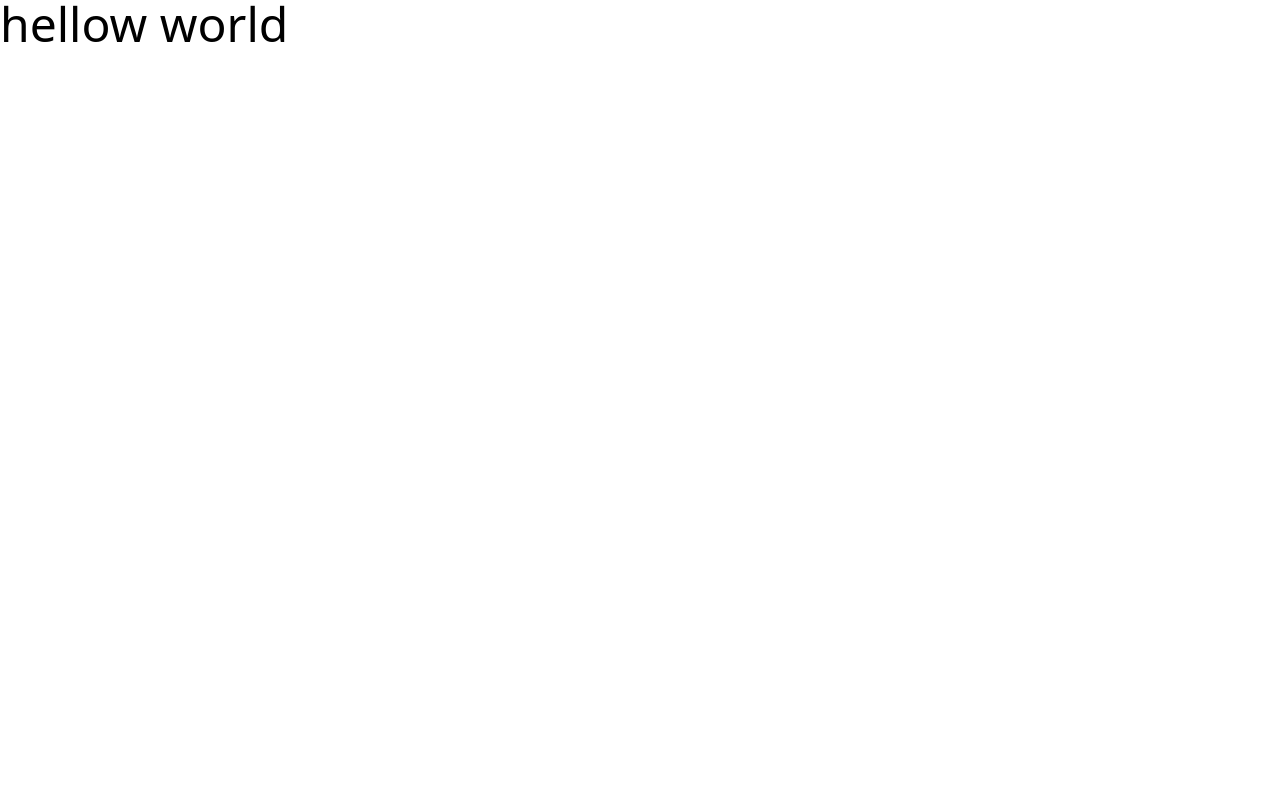
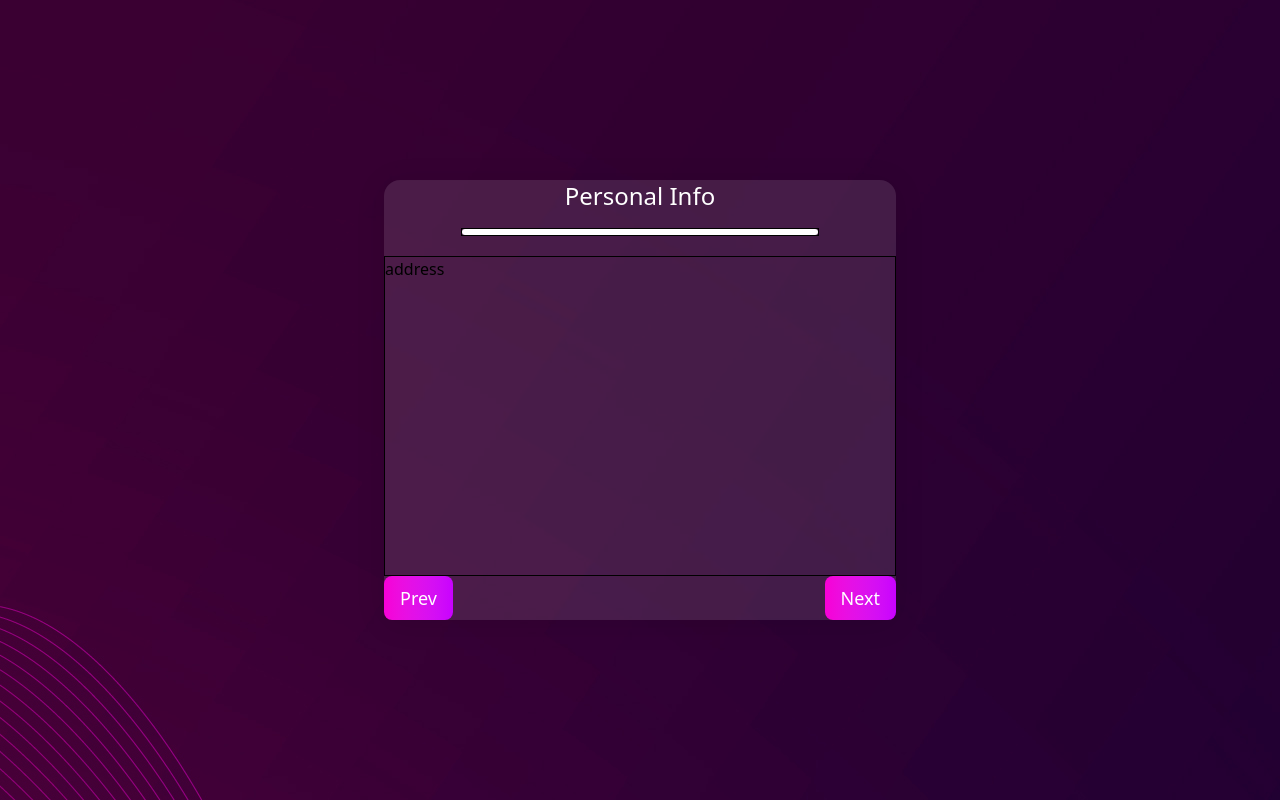
Before and after one commit to Saiful10400/Multi-step-form, a React app: page / in a window 1280 px wide. Built offline with nearby package versions, Linux system fonts and the light colour scheme; the HTML template or start-up script is replaced by a standard one.

Commit message:
progress bar added.

```diff
--- a/src/App.tsx
+++ b/src/App.tsx
@@ -1,8 +1,9 @@
  import background from "./assets/background.jpg"
+import MultiStepsForm from "./Blocks/MultiStepsForm";
 const App = () => {
   return (
-    <div className="text-5xl">
-      hellow world
+    <div className="flex justify-center items-center min-h-screen min-w-full" style={{background:`url(${background})`}}>
+       <MultiStepsForm/>
     </div>
   );
 };
--- /dev/null
+++ b/src/Blocks/Component/Address.tsx
@@ -0,0 +1,10 @@
+
+const Address = () => {
+    return (
+        <div>
+            address
+        </div>
+    );
+};
+
+export default Address;
--- /dev/null
+++ b/src/Blocks/Component/Payment.tsx
@@ -0,0 +1,11 @@
+
+
+const Payment = () => {
+    return (
+        <div>
+            payment
+        </div>
+    );
+};
+
+export default Payment;
--- /dev/null
+++ b/src/Blocks/Component/PersonalInfo.tsx
@@ -0,0 +1,11 @@
+
+
+const PersonalInfo = () => {
+    return (
+        <div>
+            personal info
+        </div>
+    );
+};
+
+export default PersonalInfo;
--- /dev/null
+++ b/src/Blocks/MultiStepsForm.tsx
@@ -0,0 +1,51 @@
+import { useState } from "react";
+import Address from "./Component/Address";
+import Payment from "./Component/Payment";
+import PersonalInfo from "./Component/PersonalInfo";
+import "./Styles/MultiStepsForm.css"
+import FormWrapper from "./Util/Component/FormWrapper";
+import Button from "./Ui/Button";
+import ProgressBar from "./Ui/ProgressBar";
+import Tittle from "./Ui/Tittle";
+
+const MultiStepsForm = () => {
+    const [stepCount, setStepCount] = useState(0)
+
+    // increase counter.
+    const increaseCounter = () => {
+        if (stepCount === 2) return
+        setStepCount(p => p += 1)
+    }
+    // decrease counter.
+    const decreaseCounter = () => {
+        if (stepCount === 0) return
+        setStepCount(p => p -= 1)
+    }
+
+
+    return (
+        <div className="MultiStepsFormContainer min-h-[50vh] w-[40vw]">
+
+            {/* Step tittle */}
+            <Tittle stepCount={stepCount} />
+
+            {/* progress bar. */}
+            <ProgressBar progress={stepCount} />
+
+            {/* Form pages. */}
+            <FormWrapper count={stepCount}>
+                <Address />
+                <Payment />
+                <PersonalInfo />
+            </FormWrapper>
+
+            {/* tauggleing buttons. */}
+            <section className="flex items-center justify-between">
+                <Button fn={decreaseCounter} text="Prev" />
+                <Button fn={increaseCounter} text="Next" />
+            </section>
+        </div>
+    );
+};
+
+export default MultiStepsForm;
--- /dev/null
+++ b/src/Blocks/Styles/MultiStepsForm.css
@@ -0,0 +1,8 @@
+.MultiStepsFormContainer {
+  background: rgba(255, 255, 255, 0.11);
+  border-radius: 16px;
+  box-shadow: 0 4px 30px rgba(0, 0, 0, 0.1);
+  backdrop-filter: blur(1.3px);
+  -webkit-backdrop-filter: blur(1.3px);
+
+}
--- /dev/null
+++ b/src/Blocks/Ui/Button.tsx
@@ -0,0 +1,11 @@
+import type { MouseEventHandler } from "react";
+
+
+
+const Button = ({text,fn}:{text:string,fn:MouseEventHandler<HTMLButtonElement>}) => {
+    return (
+       <button className="text-lg font-medium bg-linear-to-r from-[#f700d6] to-[#c802ff] duration-100 hover:text-gray-200 hover:from-[#3a0032] hover:to-[#260031] text-white px-4 py-2 rounded-lg cursor-pointer" onClick={fn}>{text}</button>
+    );
+};
+
+export default Button;
--- /dev/null
+++ b/src/Blocks/Ui/ProgressBar.tsx
@@ -0,0 +1,10 @@
+
+const ProgressBar = ({progress}:{progress:number}) => {
+    return (
+        <div className="min-h-2 border w-[70%] mx-auto mt-4 mb-5 relative overflow-hidden">
+           <span className="h-full bg-white absolute top-0 duration-300  w-full rounded-lg" style={{right:`-${progress*10}%`}}/>
+        </div>
+    );
+};
+
+export default ProgressBar;
--- /dev/null
+++ b/src/Blocks/Ui/Tittle.tsx
@@ -0,0 +1,11 @@
+
+
+const Tittle = ({ stepCount }: { stepCount: number }) => {
+
+    const stepsName = ["Personal Info", "Address", "Payment Info"]
+
+    return <h1 className="text-center text-2xl text-white">{stepsName[stepCount]}</h1>
+
+};
+
+export default Tittle;
--- /dev/null
+++ b/src/Blocks/Util/Component/FormWrapper.tsx
@@ -0,0 +1,14 @@
+import type { ReactNode } from "react";
+
+
+
+const FormWrapper = ({ children, count }: { children: ReactNode[], count: number }) => {
+
+    return (
+        <div className="min-h-[40vh] border">
+            {children[count]}
+        </div>
+    );
+};
+
+export default FormWrapper;
```
